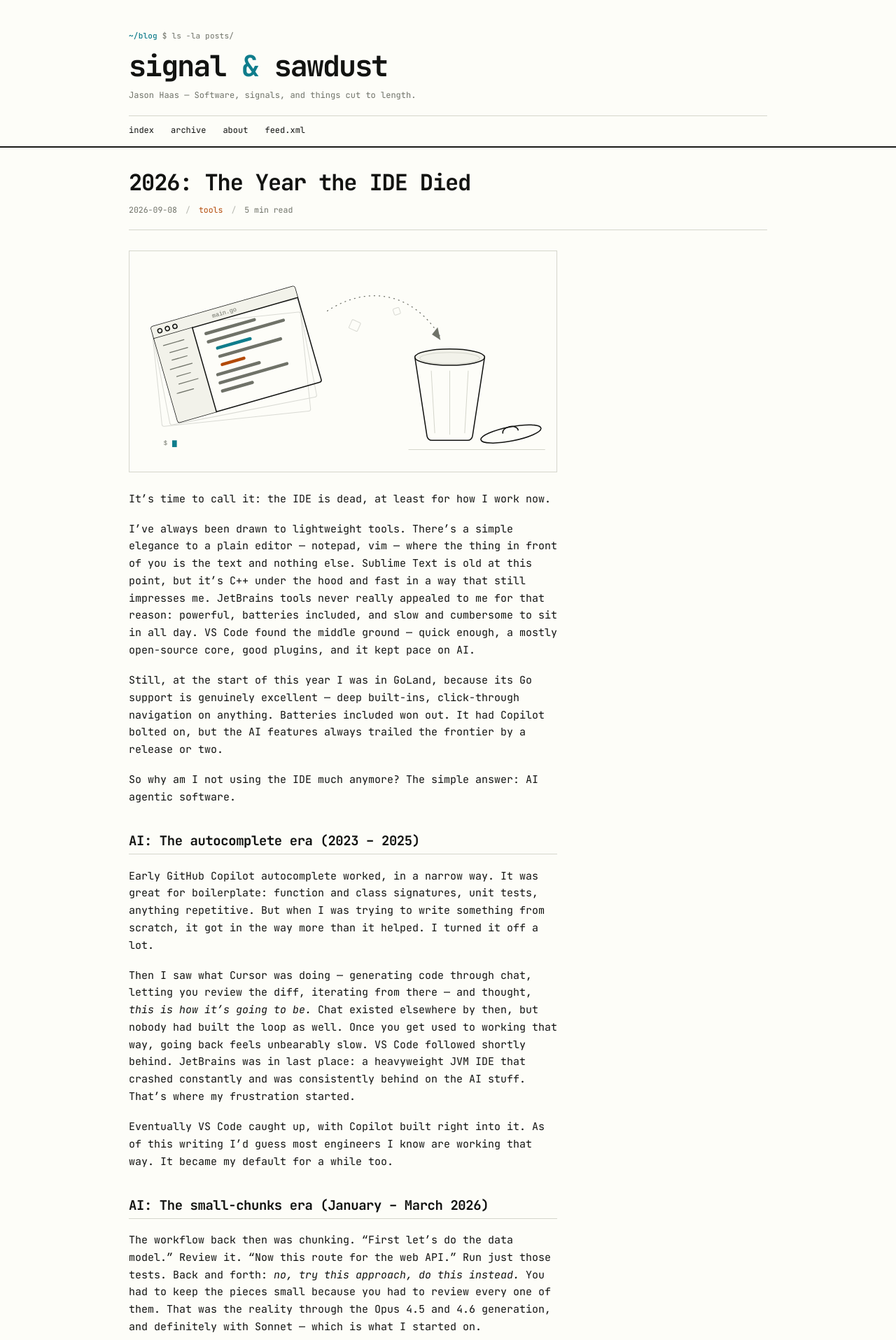
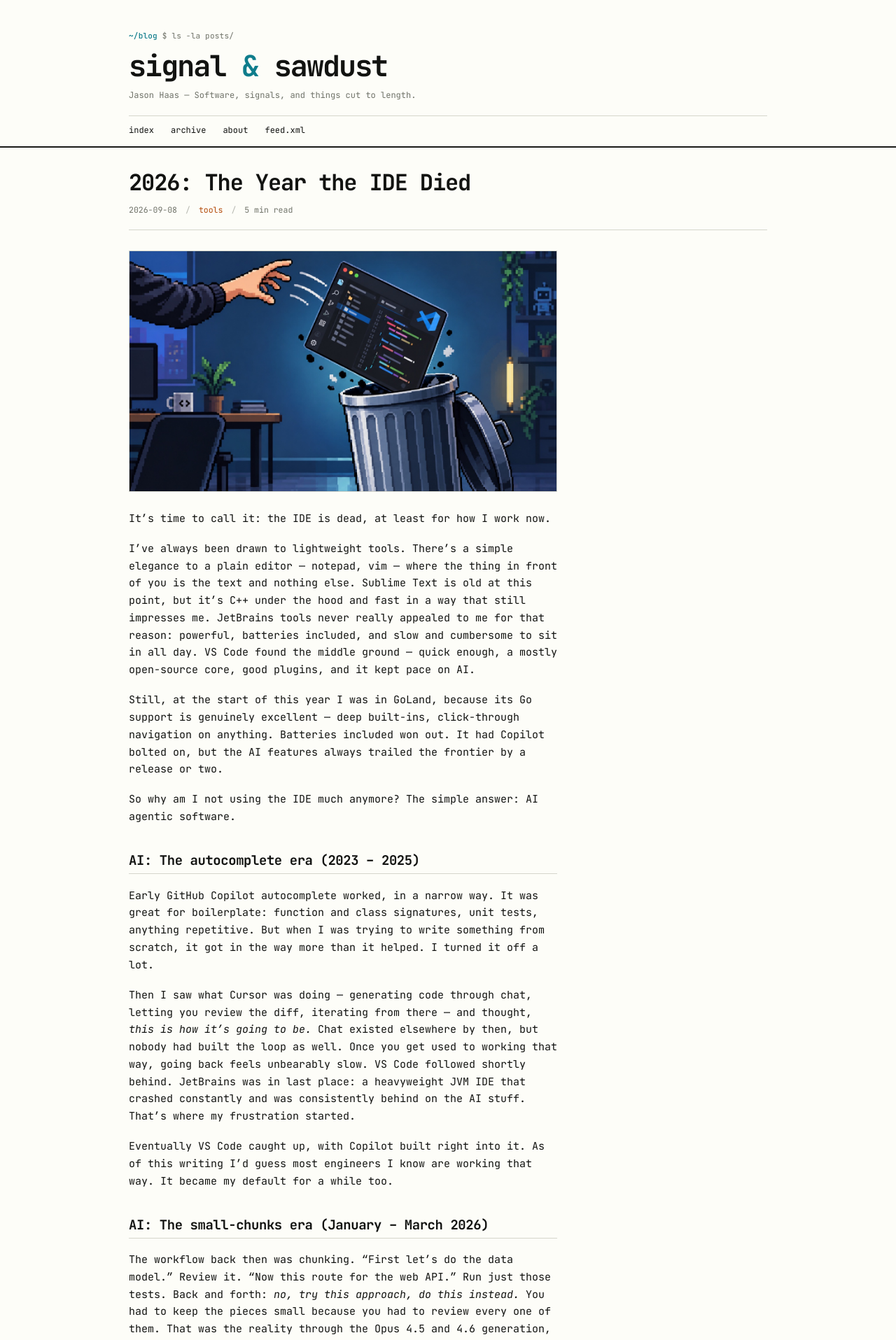
Before and after one commit to jasonrhaas/jasonrhaas.github.io, a Jekyll site: the page built from _posts/2026-09-08-2026-the-year-the-ide-died.markdown, in a window 1280 px wide. Shown: the top 1915 px of the page at 70% size. Built offline with Jekyll 4.4.1, drawn with Linux system fonts in a browser that asks for light colours.

Commit message:
Use pixel-art header illustration for the IDE post

```diff
--- a/_posts/2026-09-08-2026-the-year-the-ide-died.markdown
+++ b/_posts/2026-09-08-2026-the-year-the-ide-died.markdown
@@ -8,7 +8,7 @@ place on my screen. Here's how the workflow changed, and what I still miss."
 draft: false
 ---
 
-![An IDE window arcing into an open trash can, its lid set aside, with a terminal prompt blinking below]({{ site.url }}/assets/ide-to-trash.svg)
+![Pixel art: a hand flinging a VS Code window into a metal trash can beside a desk in a dim, blue-lit room]({{ site.url }}/assets/ide-to-trash.jpg)
 
 It's time to call it: the IDE is dead, at least for how I work now.
 
```
Also changed, not shown: assets/ide-to-trash.jpg (added), assets/ide-to-trash.svg (deleted).
